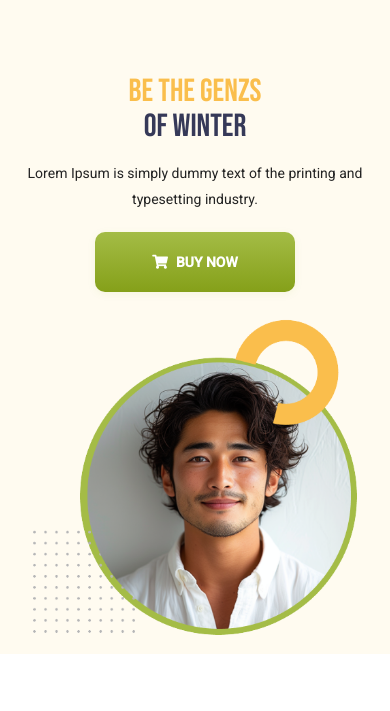
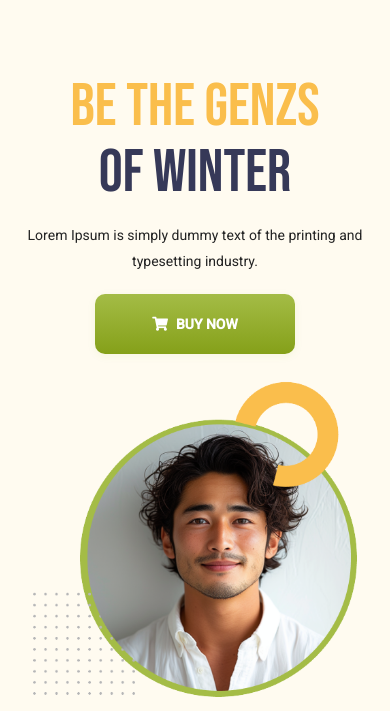
Before and after one commit to ashrafulalamasad/genz-fashion, a plain HTML site: page index.html in a window 390 px wide. Shown: the part 98-809 px from the top of the page. Drawn offline with Linux system fonts and the light colour scheme.

Commit message:
Improved responsiveness

```diff
--- a/style.css
+++ b/style.css
@@ -399,7 +399,7 @@ body {
 
   .genz-text,
   .winter-text {
-    font-size: 60px;
+    font-size: 75px;
   }
 
   .footer-wrapper {
@@ -433,7 +433,7 @@ body {
 
   .genz-text,
   .winter-text {
-    font-size: 50px;
+    font-size: 70px;
   }
 }
 
@@ -474,7 +474,7 @@ body {
 
   .genz-text,
   .winter-text {
-    font-size: 40px;
+    font-size: 65px;
   }
 
   .banner-img img {
@@ -509,7 +509,7 @@ body {
 
   .btn {
     padding: 14px 28px;
-    font-size: 15px;
+    font-size: 12px;
     min-height: 50px;
   }
 
@@ -563,7 +563,7 @@ body {
 
   .genz-text,
   .winter-text {
-    font-size: 32px;
+    font-size: 60px;
   }
 
   .banner-text p {
```
